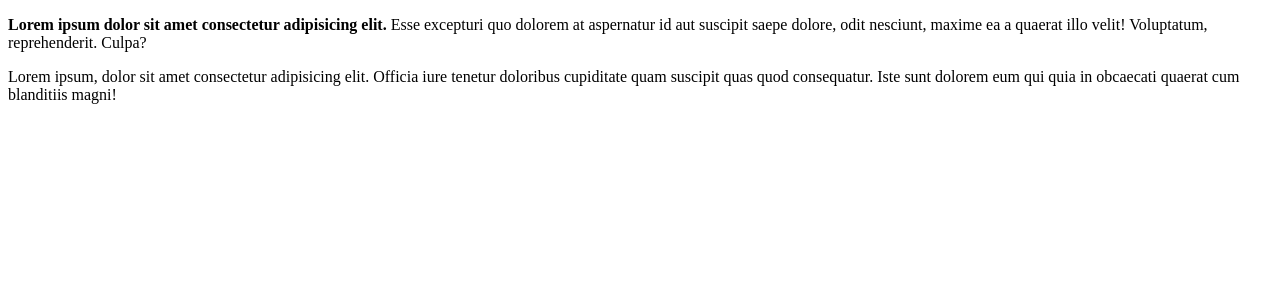
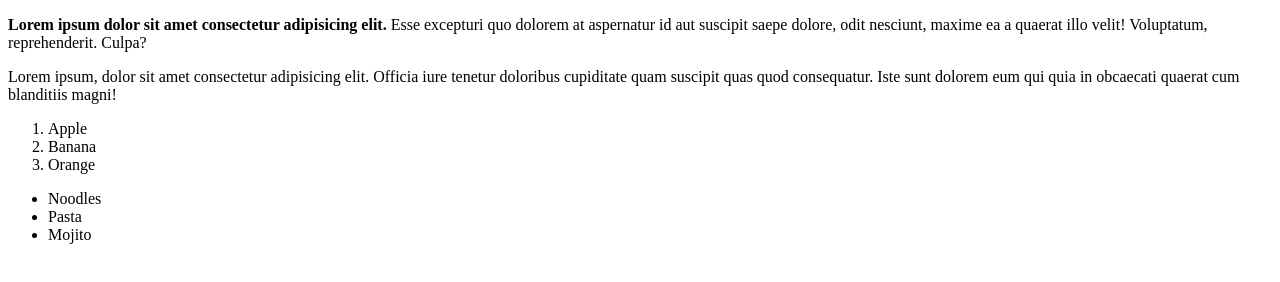
Before and after one commit to KTKarthick006/Webdev, a plain HTML site: page Frontend/index.html in a window 1280 px wide. Drawn offline with Linux system fonts and the light colour scheme.

Commit message:
Add lists

```diff
--- a/Frontend/index.html
+++ b/Frontend/index.html
@@ -6,5 +6,15 @@
     <body>
         <p><strong>Lorem ipsum dolor sit amet consectetur adipisicing elit.</strong> Esse excepturi quo dolorem at aspernatur id aut suscipit saepe dolore, odit nesciunt, maxime ea a quaerat illo velit! Voluptatum, reprehenderit. Culpa?</p>
         <p>Lorem ipsum, dolor sit amet consectetur adipisicing elit. Officia iure tenetur doloribus cupiditate quam suscipit quas quod consequatur. Iste sunt dolorem eum qui quia in obcaecati quaerat cum blanditiis magni!</p>
+        <ol>
+            <li>Apple</li>
+            <li>Banana</li>
+            <li>Orange</li>
+        </ol>
+        <ul>
+            <li>Noodles</li>
+            <li>Pasta</li>
+            <li>Mojito</li>
+        </ul>
     </body>
 </html>
```
